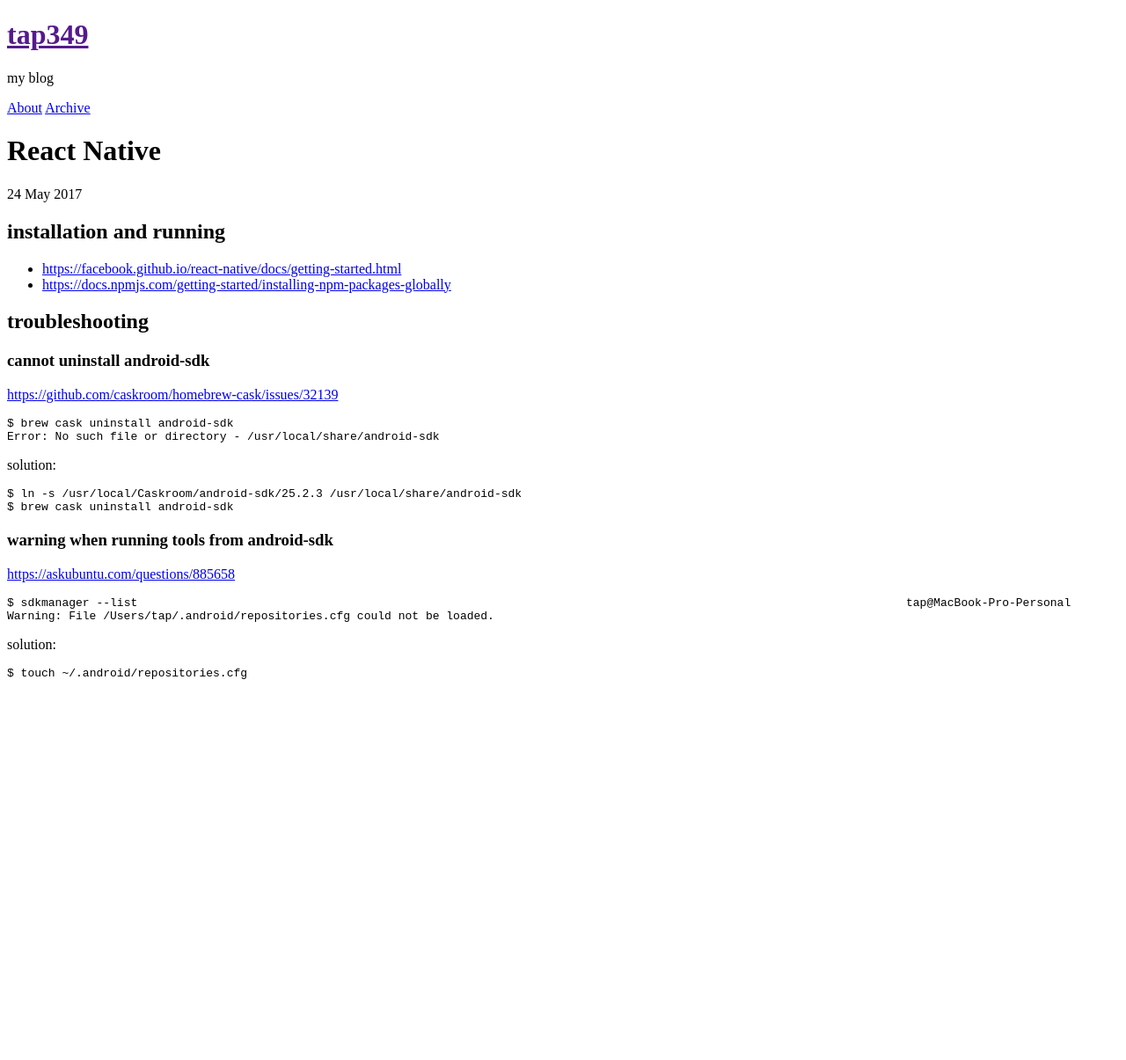
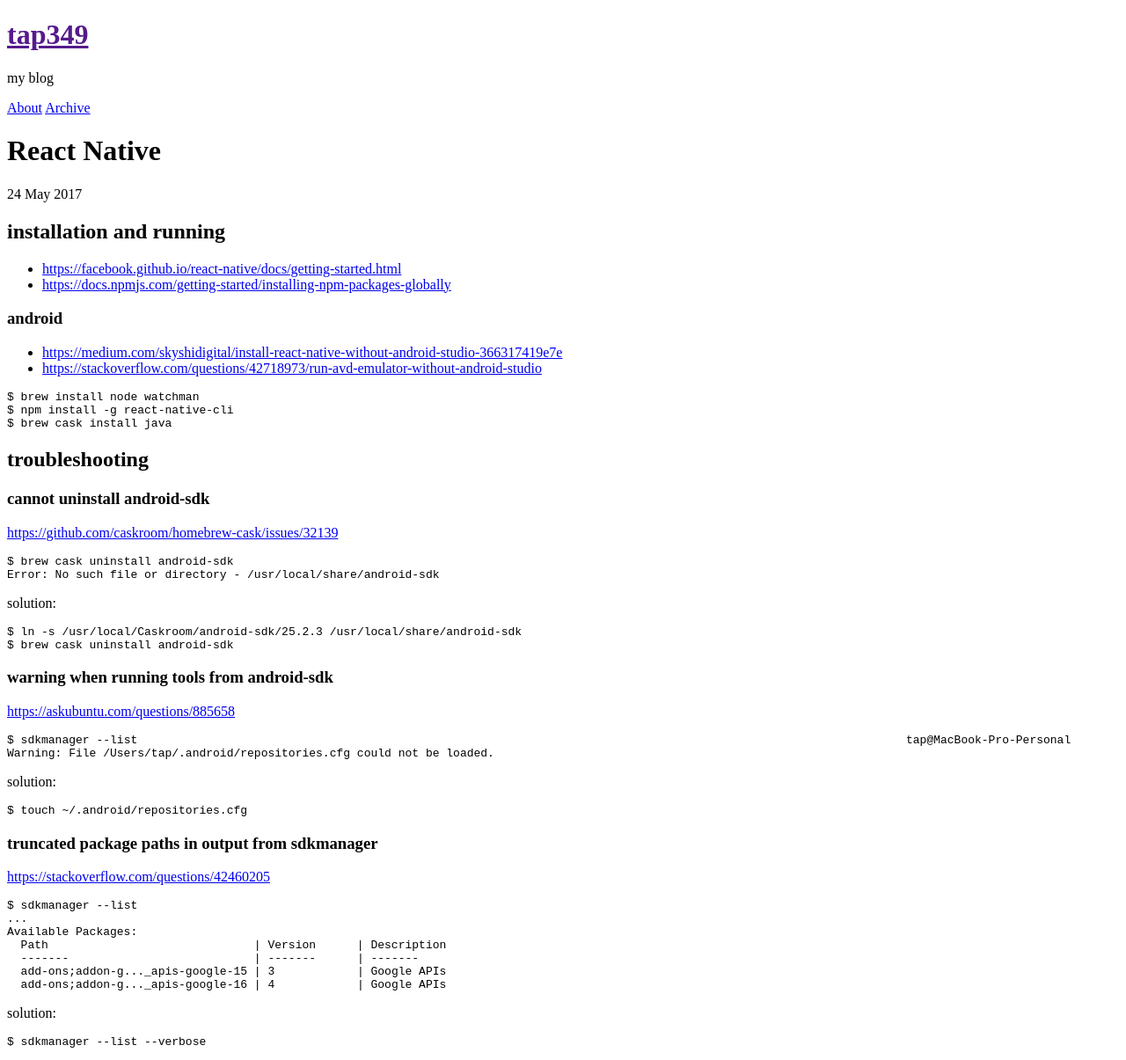
Before and after one commit to tap349/tap349.github.io, a Jekyll site: the page built from _posts/2017-05-24-react-native.md, in a window 1280 px wide. Shown: the whole page at 88% size. Built offline with Jekyll 4.4.1, drawn with Linux system fonts in a browser that asks for light colours; before the commit the page ends 900 px from its top, so only the background shows below that.

Commit message:
update 2017-05-24_22:46:26

````diff
--- a/_posts/2017-05-24-react-native.md
+++ b/_posts/2017-05-24-react-native.md
@@ -12,6 +12,17 @@
 
 - <https://facebook.github.io/react-native/docs/getting-started.html>
 - <https://docs.npmjs.com/getting-started/installing-npm-packages-globally>
+
+### android
+
+- <https://medium.com/skyshidigital/install-react-native-without-android-studio-366317419e7e>
+- <https://stackoverflow.com/questions/42718973/run-avd-emulator-without-android-studio>
+
+```sh
+$ brew install node watchman
+$ npm install -g react-native-cli
+$ brew cask install java
+```
 
 ## troubleshooting
 
@@ -45,3 +56,23 @@
 ```sh
 $ touch ~/.android/repositories.cfg
 ```
+
+### truncated package paths in output from sdkmanager
+
+<https://stackoverflow.com/questions/42460205>
+
+```sh
+$ sdkmanager --list
+...
+Available Packages:
+  Path                              | Version      | Description
+  -------                           | -------      | -------
+  add-ons;addon-g..._apis-google-15 | 3            | Google APIs
+  add-ons;addon-g..._apis-google-16 | 4            | Google APIs
+```
+
+solution:
+
+```sh
+$ sdkmanager --list --verbose
+```
````
